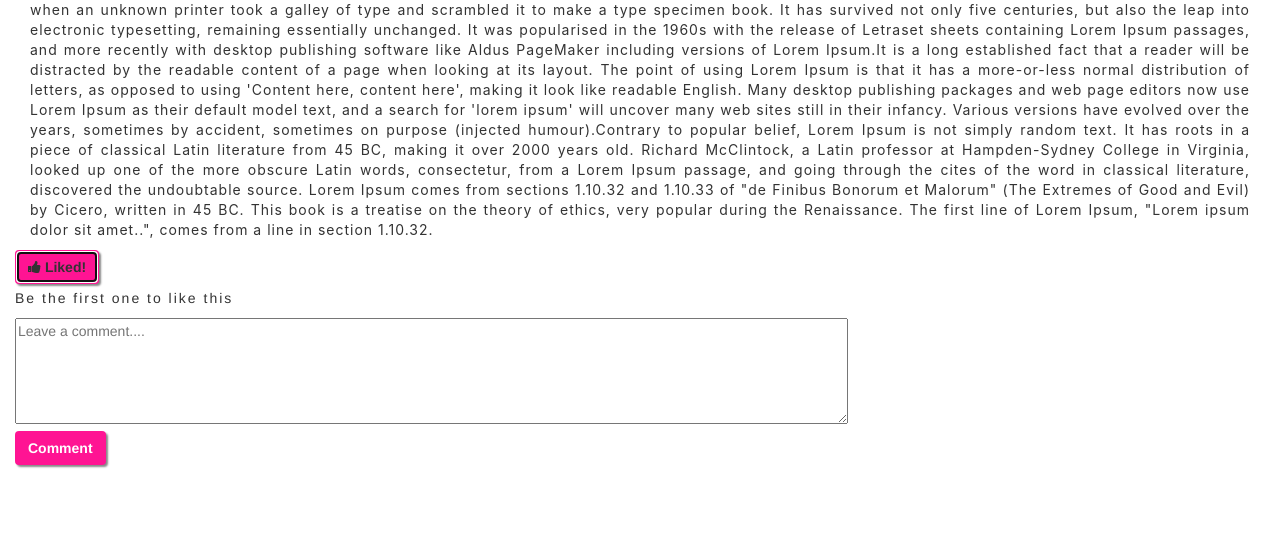
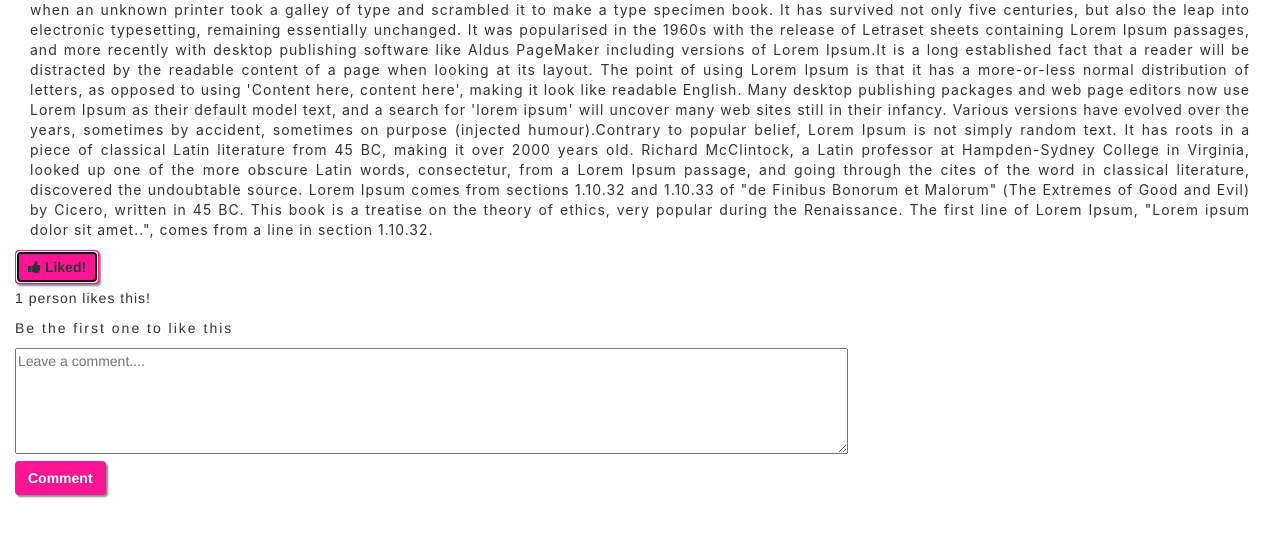
Before and after one commit to Gurucharan2001/Scribbler-Project, a plain HTML site: page html/post.html in a window 1280 px wide. Both pictures are taken after a click on the button "Like". Shown: the part 231-768 px from the top of the page. Drawn offline with nearby package versions, Linux system fonts and the light colour scheme; a web font is replaced by a local one.

Commit message:
Count the like button

```diff
--- a/html/post.html
+++ b/html/post.html
@@ -38,6 +38,7 @@
     </div>
     <div class="container-fluid like-comment-box">
       <button class="btn text-light like-btn"> <i class='fa fa-thumbs-up'></i> Like</button>
+      <p id="like-count" style="display: none;letter-spacing: 1px;float: left;clear: left;"></p>
       <p style="letter-spacing: 2px;float: left;clear: left;">Be the first one to like this</p>
       <form id="comment-form">
         <textarea rows="5" cols="100" placeholder="Leave a comment...." style="float: left;clear: left;margin-bottom: 7px;" id="txt-area" required></textarea>
--- a/scripts/post.js
+++ b/scripts/post.js
@@ -1,3 +1,4 @@
+var count = 0
 //Edit button
 $(document).ready(function(){
     $(".edit-btn").click(function(){
@@ -44,7 +45,10 @@ $(document).ready(function(){
 
     //like button
     $(".like-btn").click(function(){
+        count++
         $(".like-btn").html("<i class='fa fa-thumbs-up'></i> Liked!")
+        $("#like-count").css("display","block")
+        $("#like-count").html(count+" person likes this!")
     })
 
 
```
